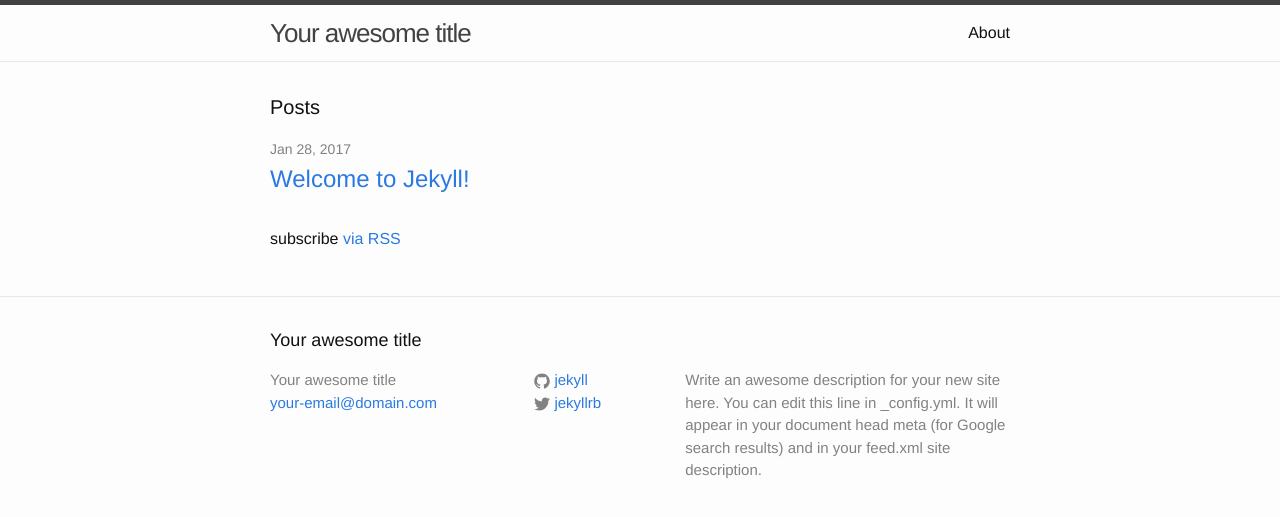
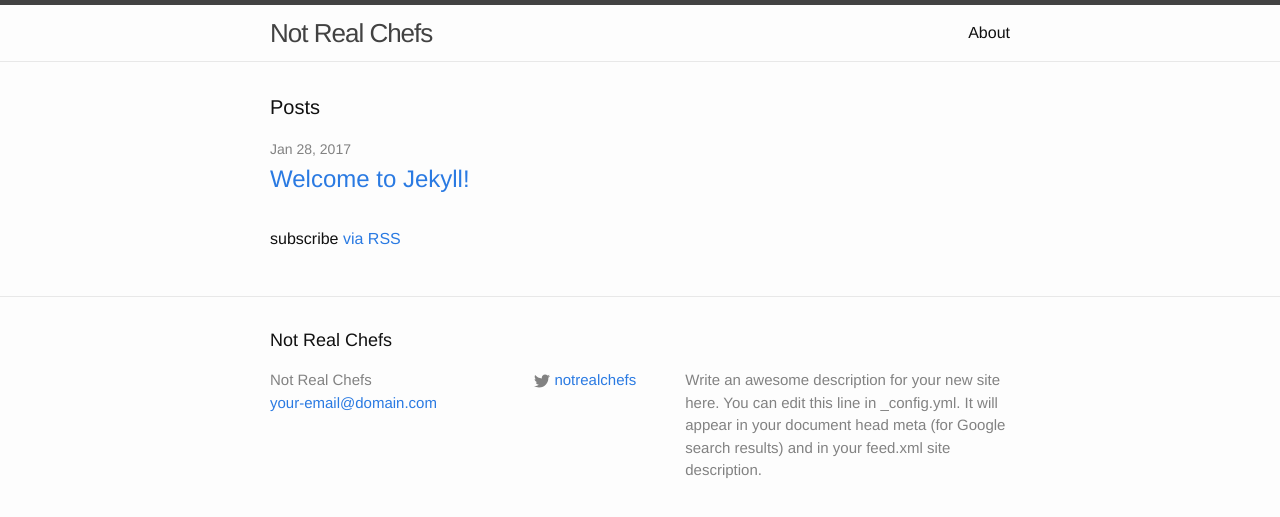
Before and after one commit to NotRealChefs/Site, a Jekyll site: the page built from index.html, in a window 1280 px wide. Shown: the top 517 px of the page. Built offline with Jekyll 4.4.1, drawn with Linux system fonts in a browser that asks for light colours.

Commit message:
Add some stuff to config

```diff
--- a/_config.yml
+++ b/_config.yml
@@ -6,16 +6,16 @@
 # 'jekyll serve'. If you change this file, please restart the server process.
 
 # Site settings
-title: Your awesome title
+title: "Not Real Chefs"
 email: your-email@domain.com
 description: > # this means to ignore newlines until "baseurl:"
   Write an awesome description for your new site here. You can edit this
   line in _config.yml. It will appear in your document head meta (for
   Google search results) and in your feed.xml site description.
 baseurl: "" # the subpath of your site, e.g. /blog
-url: "http://yourdomain.com" # the base hostname & protocol for your site
-twitter_username: jekyllrb
-github_username:  jekyll
+url: "http://notrealchefs.com" # the base hostname & protocol for your site
+twitter_username: "notrealchefs"
+instagram_username: "notrealchefs"
 
 # Build settings
 markdown: kramdown
```
